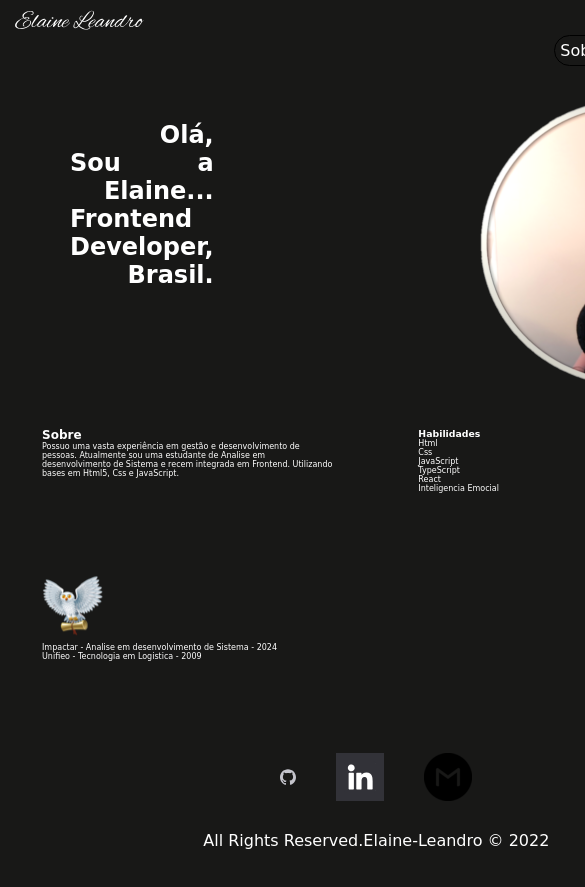
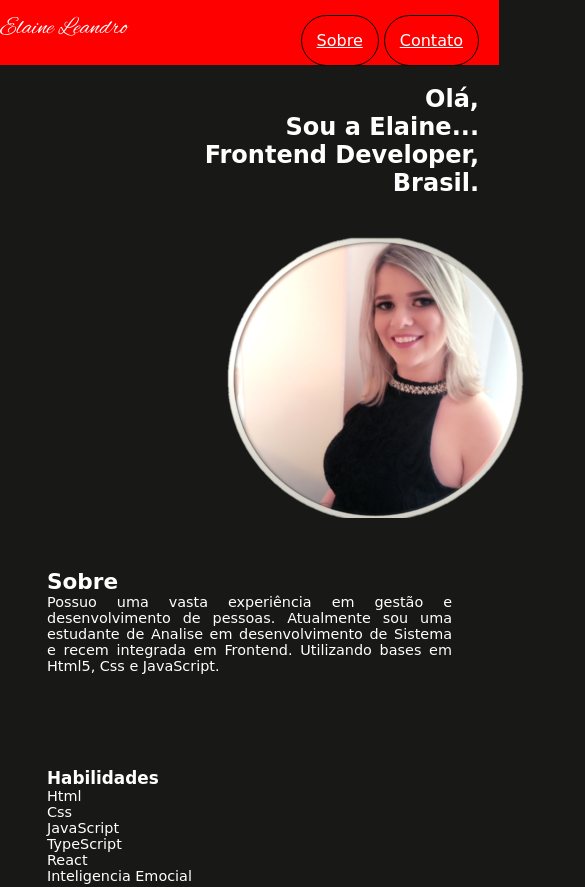
Before and after one commit to ElaineLeandro/Portf-lio, a plain HTML site: page index.html in a window 390 px wide. Shown: the top 887 px of the page, 585 px wide, since content can reach past the window. Drawn offline with Linux system fonts and the light colour scheme.

Commit message:
Praticando @media e grid

```diff
--- a/style.css
+++ b/style.css
@@ -17,16 +17,18 @@ body, h1{
   display: grid;
   grid-template-rows: 1fr 1fr 1f;
   height: 100vh;
-  width: auto;
+
 }
 
-header, .nav_container_item{
-  padding: 10px;
+
+header .nav_container_item{
+  padding: 15px;
 }
 
 .header{
   display: flex;
-  padding-left: 15px;
+
+  padding-top: 16px;
   justify-content: space-between;
 }
 
@@ -34,11 +36,17 @@ header, .nav_container_item{
   display: flex;
   padding-left: 10px;
   color:#fff
+
+}
+.nav_container_item {
+  list-style-type:none;
 }
 .nav_container_item a{
   color:#fff;
   border: solid 1px #000000;
   border-radius: 40px;
+  padding: 15px;
+  margin-right: 5px;
   transition: transform 2s;
 
 }
@@ -48,8 +56,6 @@ header, .nav_container_item{
   grid-template-columns: 1fr 1fr;
   gap:20px;
   color:#fff;
-  width: 90%;
-  max-width: 980px;
 }
 
 .apresentacao{
@@ -71,7 +77,6 @@ header, .nav_container_item{
   }
 
 .img{
-  display: block;
   margin-left: auto;
   margin-right: auto;
   width: 50%;
@@ -84,6 +89,8 @@ header, .nav_container_item{
 }
  .sobre, .skills, .formacao{
    padding: 42px;
+   margin: 5px;
+   text-align:justify;
    animation: example 1s;
    animation-duration: 0.5s;
  }
@@ -104,20 +111,22 @@ header, .nav_container_item{
 .footer_container{
   width: 100%;
   color:#fff;
-  padding: 20px 0;
+ padding: 20px 0;
 }
 
-.footer_item ul, li, a{
-  text-decoration: none;
+.footer_item li{
+  list-style-type: none;
+  padding: 14px;
 }
 
-.footer_item ul, li, a{
+.footer_item ul{
   display:flex;
   align-items: center;
   justify-content: center;
   padding: 5px;
   margin: 5px;
 }
+
 
 .Right{
   text-align: center;
@@ -126,12 +135,20 @@ header, .nav_container_item{
 
 /* media queries */
 @media(max-width: 768px) {
+  .header{
+    background: red;}
+
   .grid-layout-habilidade{
-    font-size: 50%;
+    font-size: 90%;
+    grid-template-columns: 1fr;
+
   }
+.grid-layout-apresentacao{
+  grid-template-columns: 1fr;
 }
 
-@media(max-width: 630px){
+
+@media(max-width: 1100px){
 .grid-layout-principal{
   font-size: 100%;
 }
```
